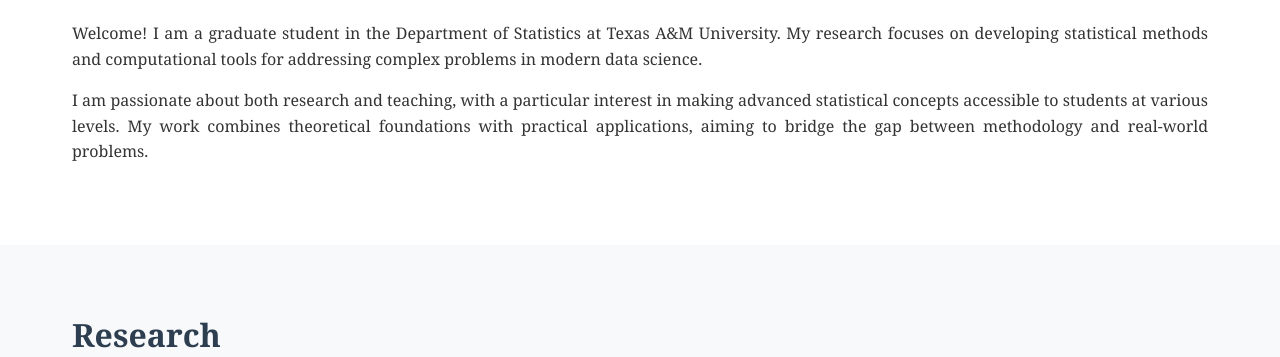
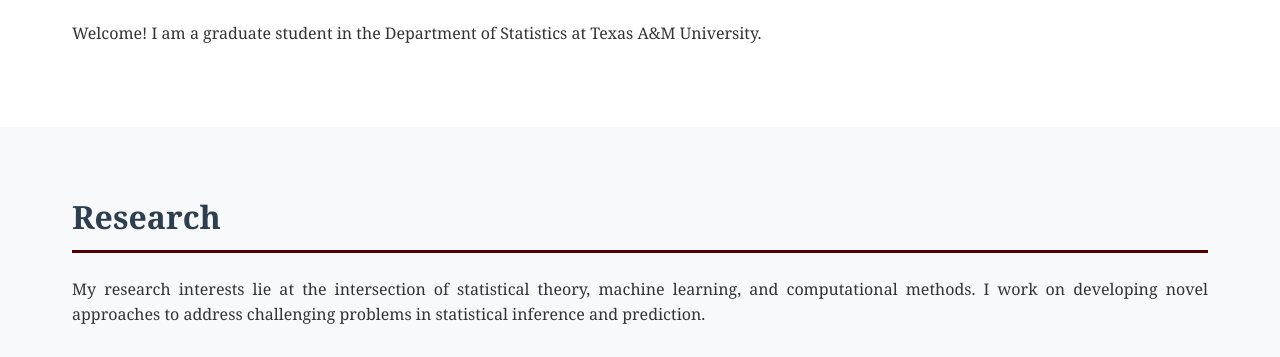
Before and after one commit to leooh923/leooh.github.io, a plain HTML site: page Website.html in a window 1280 px wide. Shown: the part 665-1022 px from the top of the page. Drawn offline with Linux system fonts and the light colour scheme.

Commit message:
Update and rename index.html to Website.html
Update hyperlink and delete about me paragraph

```diff
--- a/index.html
+++ b/Website.html
@@ -268,7 +268,7 @@
                         <p><strong>Email:</strong> <a href="mailto:soh24@tamu.edu">soh24@tamu.edu</a></p>
                         <p><strong>Office:</strong> Blocker Building</p>
                     </div>
-                    <a href="#" class="btn">Download CV</a>
+                    <a href="CV.pdf" class="btn">Download CV</a>
                 </div>
                 <div class="hero-image">
                     <img src="LeoOh.jpg" alt="Leo Oh">
@@ -282,14 +282,6 @@
             <h2>About Me</h2>
             <p>
                 Welcome! I am a graduate student in the Department of Statistics at Texas A&M University.
-                My research focuses on developing statistical methods and computational tools for addressing
-                complex problems in modern data science.
-            </p>
-            <p>
-                I am passionate about both research and teaching, with a particular interest in making
-                advanced statistical concepts accessible to students at various levels. My work combines
-                theoretical foundations with practical applications, aiming to bridge the gap between
-                methodology and real-world problems.
             </p>
         </div>
     </section>
```
